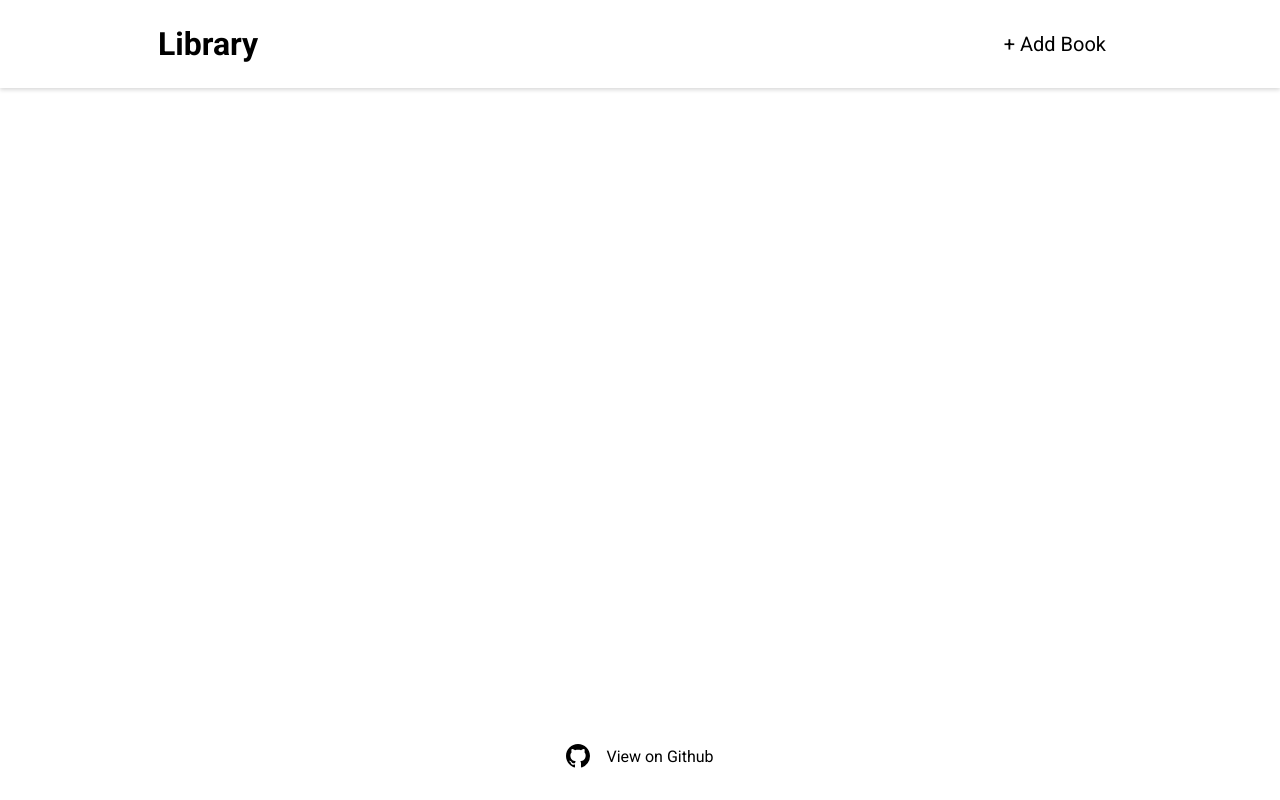
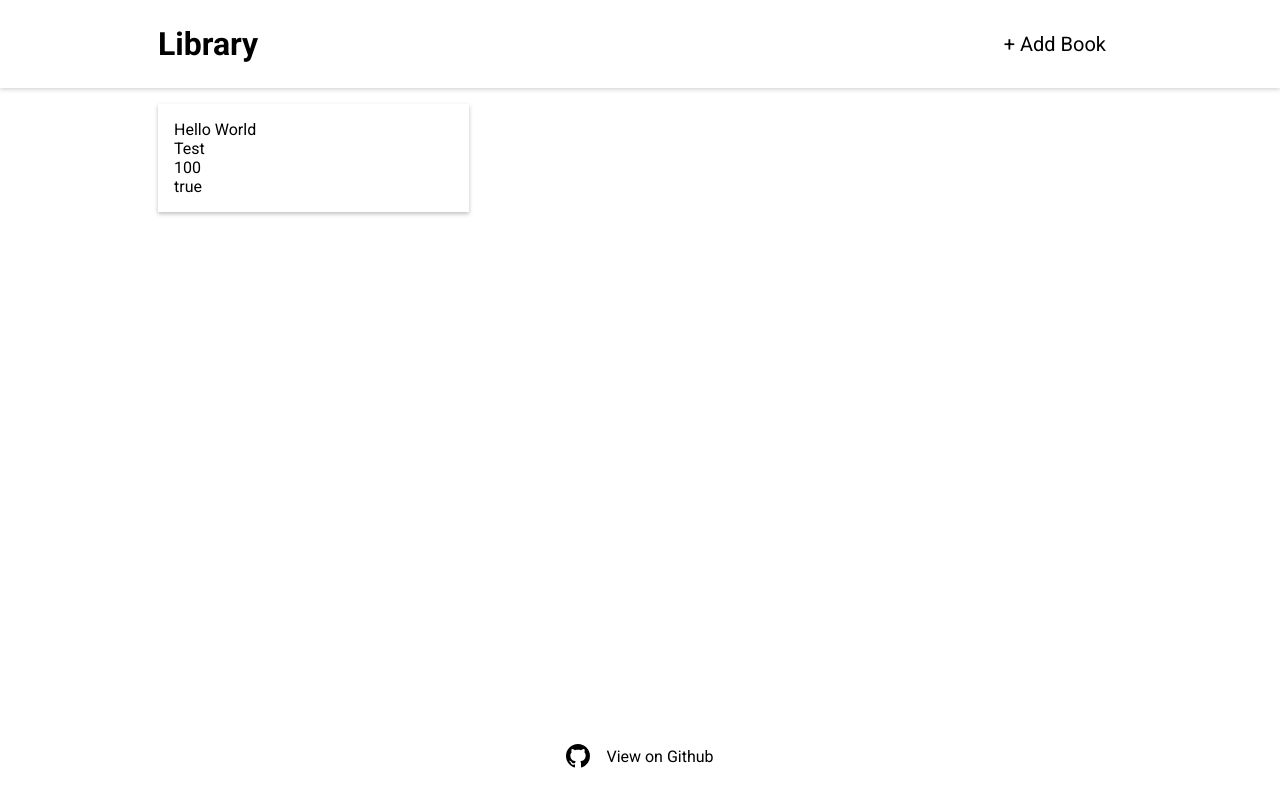
Before and after one commit to StevanFreeborn/theOdinProject-Library, a website with bundled scripts: page index.html in a window 1280 px wide. Both pictures are taken after a click on the button "+ Add Book". Built offline with nearby package versions, Linux system fonts and the light colour scheme.

Commit message:
feat: add ability to add books and display books on page

```diff
--- a/index.html
+++ b/index.html
@@ -18,7 +18,7 @@
         <h1>Library</h1>
       </div>
       <nav>
-        <button class="add-btn" type="button">+ Add Book</button>
+        <button id="add-book-button" class="add-btn" type="button">+ Add Book</button>
       </nav>
     </div>
     </nav>
--- a/js/book.js
+++ b/js/book.js
@@ -1,4 +1,14 @@
+/**
+ * @constructor - Creates a new Book object with the specified properties.
+ * @param {object} bookData - The data object that contains the properties for the book.
+ * @param {string} bookData.title - The title of the book.
+ * @param {string} bookData.author - The author of the book.
+ * @param {number} bookData.pages - The number of pages in the book.
+ * @param {boolean} bookData.read - A flag indicating whether the book has been read or not.
+ * @returns {Book} A new Book object with the specified properties.
+ */
 export function Book({ title, author, pages, read }) {
+  this.id = Math.random().toString(16).slice(2);
   this.title = title;
   this.author = author;
   this.pages = pages;
--- /dev/null
+++ b/js/bookService.js
@@ -0,0 +1,19 @@
+import { Book } from './book.js';
+
+/**
+ * Retrieve an array of books.
+ * @returns {Array<Book>} An array of books.
+ */
+export function getBooks() {
+  return [];
+}
+
+/**
+ * Add a book to an array of books.
+ * @param {Book} book - The book to add.
+ * @param {Array<Book>} books - The array of books to add the book to.
+ * @returns {Array<Book>} A new array of books with the added book.
+ */
+export function addBook(book, books) {
+  return [...books, book];
+}
--- a/js/index.js
+++ b/js/index.js
@@ -0,0 +1,45 @@
+import { Book } from './book.js';
+import { addBook, getBooks } from './bookService.js';
+
+window.addEventListener('DOMContentLoaded', e => {
+  const books = getBooks();
+  const booksContainer = document.getElementById(
+    'books-container'
+  );
+  renderBooks(booksContainer, books);
+
+  document
+    .getElementById('add-book-button')
+    .addEventListener('click', e => {
+      const book = new Book({
+        title: 'Hello World',
+        author: 'Test',
+        pages: 100,
+        read: true,
+      });
+      const updatedBooks = addBook(book, books);
+      renderBooks(booksContainer, updatedBooks);
+    });
+});
+
+/**
+ * Renders a list of books in the given element.
+ * @param {HTMLElement} booksContainer - The HTML element where the book list will be rendered.
+ * @param {Array<Book>} books - An array of book objects.
+ */
+function renderBooks(booksContainer, books) {
+  books.forEach(book => {
+    const bookElement = document.createElement('div');
+    bookElement.classList.add('book');
+    bookElement.id = book.id;
+    bookElement.innerHTML = `
+      <div class="book-title">${book.title}</div>
+      <div class="book-details">
+        <div>${book.author}</div>
+        <div>${book.pages}</div>
+        <div>${book.read}</div>
+      </div>
+    `;
+    booksContainer.appendChild(bookElement);
+  });
+}
--- a/style.css
+++ b/style.css
@@ -10,6 +10,7 @@
 :root {
   font-size: 16px;
   --nav-box-shadow: 0px 2px 4px 0px rgba(0, 0, 0, 0.15);
+  --container-width: 996px;
 }
 
 html,
@@ -27,16 +28,16 @@
 }
 
 header {
-  box-shadow: var(--nav-box-shadow);
   -webkit-box-shadow: var(--nav-box-shadow);
   -moz-box-shadow: var(--nav-box-shadow);
+  box-shadow: var(--nav-box-shadow);
 }
 
 .header-container {
   display: flex;
   justify-content: space-between;
   align-items: center;
-  max-width: 996px;
+  max-width: var(--container-width);
   padding: 1rem;
   margin: 0 auto;
 }
@@ -56,7 +57,19 @@
 
 #books-container {
   display: grid;
+  max-width: var(--container-width);
   grid-template-columns: repeat(auto-fill, minmax(250px, 1fr));
+  padding: 1rem;
+  gap: 1rem;
+  margin: 0 auto;
+}
+
+.book {
+  display: flex;
+  flex-direction: column;
+  width: 100%;
+  padding: 1rem;
+  box-shadow: 0px 2px 4px rgba(0, 0, 0, 0.25);
 }
 
 footer {
```
